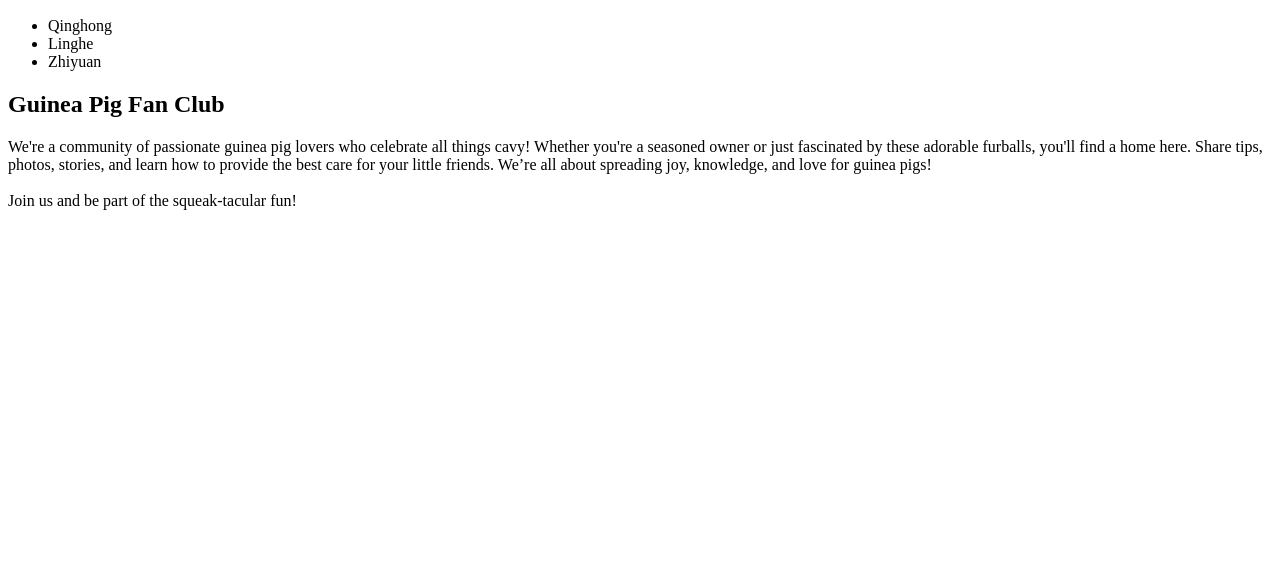
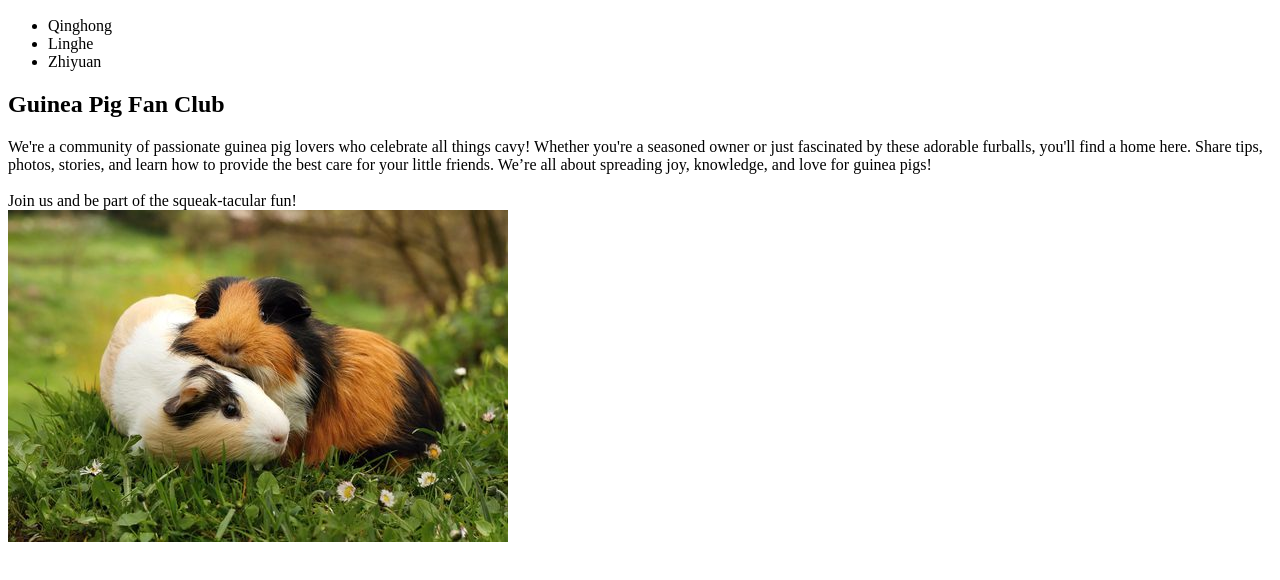
Before and after one commit to Stephen-Fan/5117_Lecture1, a plain HTML site: page index.html in a window 1280 px wide. Shown: the part 110-690 px from the top of the page. Drawn offline with Linux system fonts and the light colour scheme.

Commit message:
Add fan club picture

```diff
--- a/index.html
+++ b/index.html
@@ -18,5 +18,7 @@
 <div>We're a community of passionate guinea pig lovers who celebrate all things cavy! Whether you're a seasoned owner or just fascinated by these adorable furballs, you'll find a home here. Share tips, photos, stories, and learn how to provide the best care for your little friends. We’re all about spreading joy, knowledge, and love for guinea pigs!
   <br><br>Join us and be part of the squeak-tacular fun!
 </div>
+
+<img src="/img/gold-star-1.jpg" alt="Two cute guinea pigs">
 </body>
 </html>
```
Also changed, not shown: img/gold-star-1.jpg (added).
